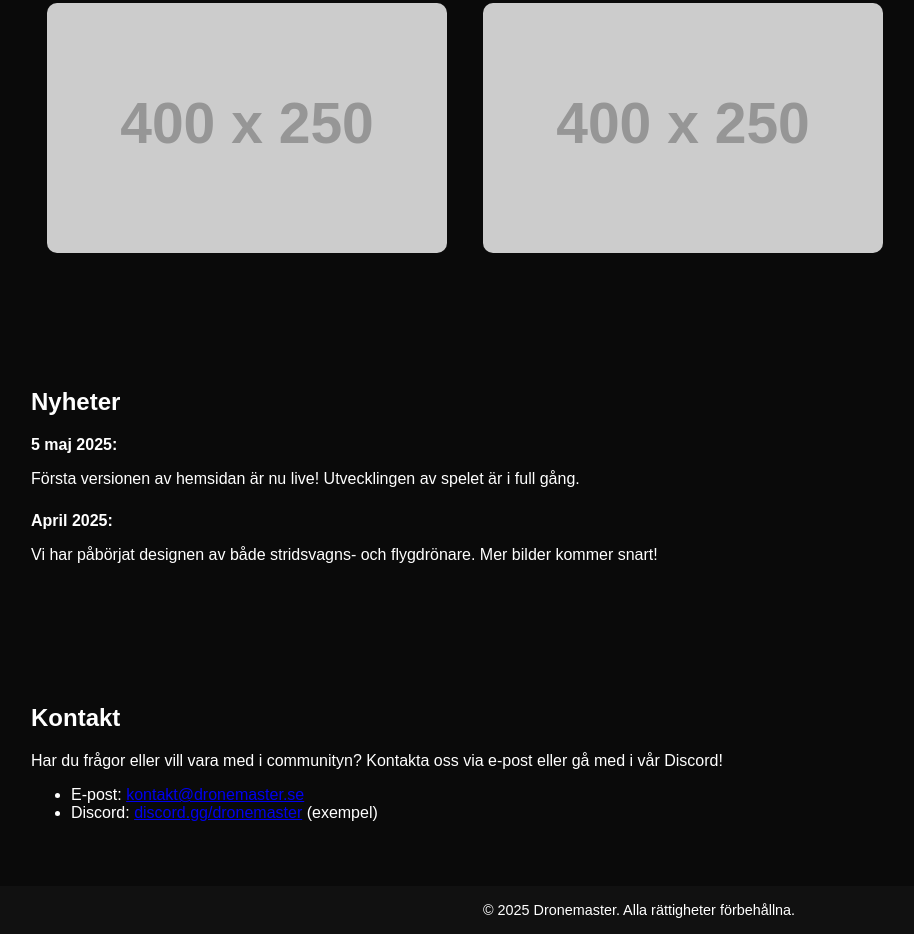
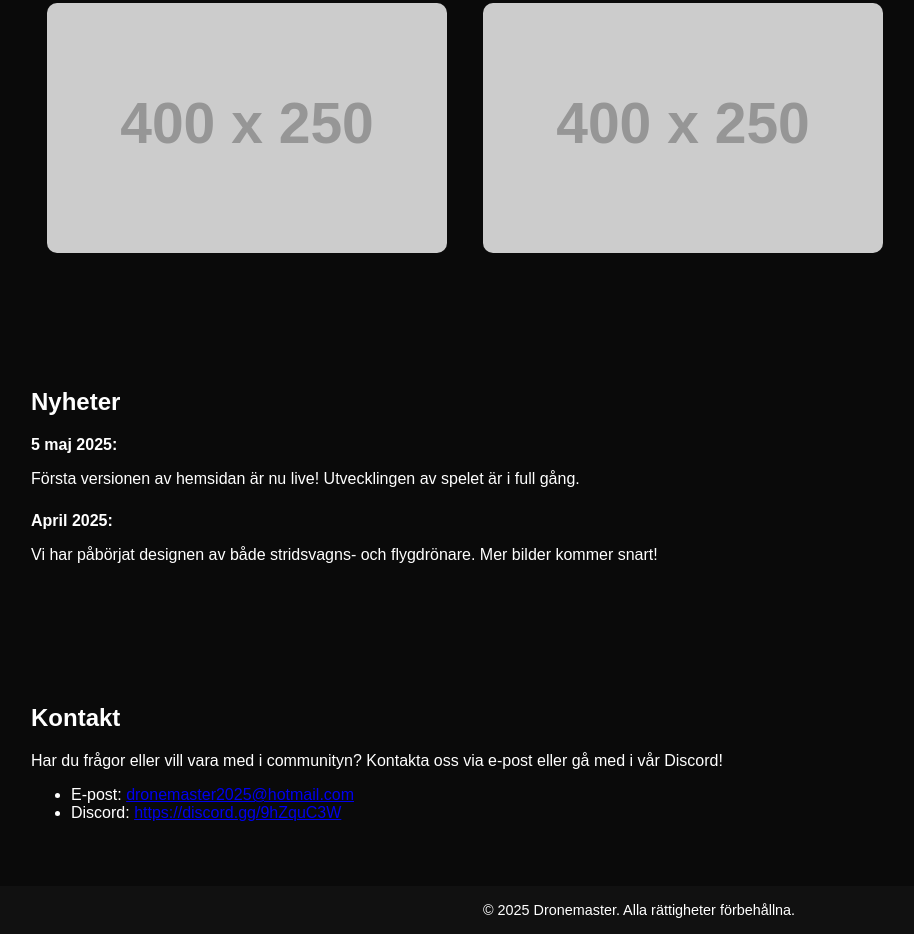
Before and after one commit to dronemaster2024/Dronemaster-game, a plain HTML site: page index.html in a window 1280 px wide. Shown: the part 1680-2614 px from the top of the page, without its empty margins (1-915 px from the left). Drawn offline with Linux system fonts and the light colour scheme; placeholder pictures from the web are drawn by us.

Commit message:
Add files via upload

```diff
--- a/index.html
+++ b/index.html
@@ -132,8 +132,8 @@
 <h2>Kontakt</h2>
 <p>Har du frågor eller vill vara med i communityn? Kontakta oss via e-post eller gå med i vår Discord!</p>
 <ul>
-<li>E-post: <a href="mailto:kontakt@dronemaster.se">kontakt@dronemaster.se</a></li>
-<li>Discord: <a href="#">discord.gg/dronemaster</a> (exempel)</li>
+<li>E-post: <a href="mailto:dronemaster2025@hotmail.com">dronemaster2025@hotmail.com</a></li>
+<li>Discord: <a href="#">https://discord.gg/9hZquC3W</a> </li>
 </ul>
 </section>
 <footer>
```
